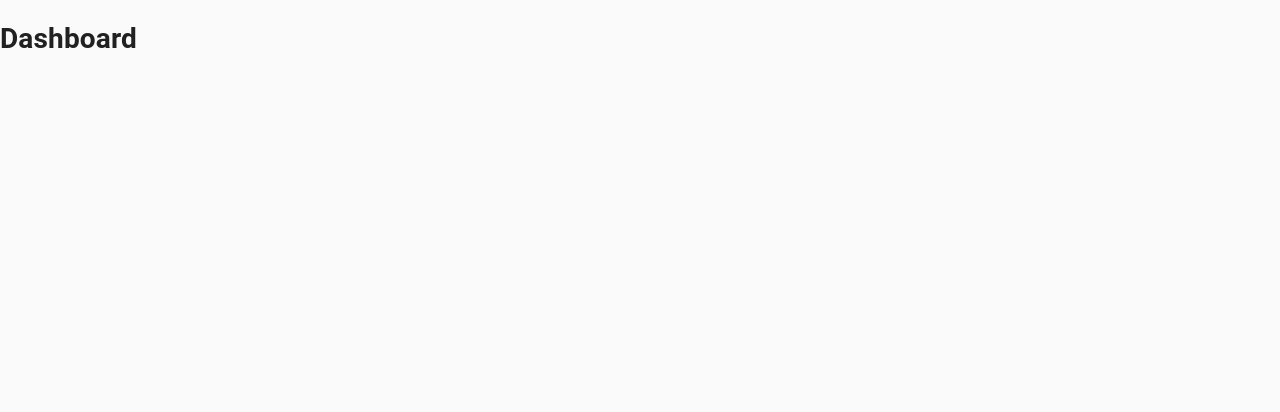
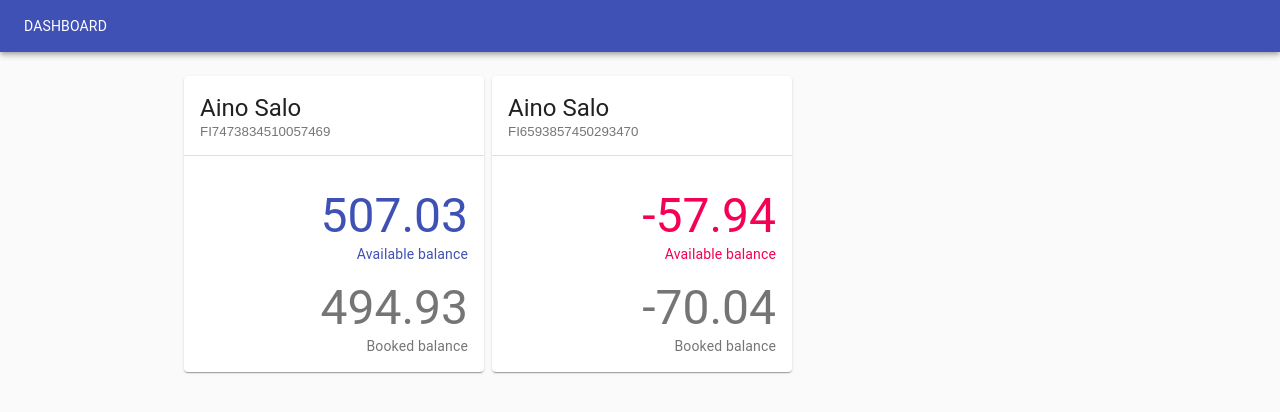
Before and after one commit to FelixMeens/Lehman-Brothers, a React (Create React App) app in the folder lehman-brothers/: page /dashboard in a window 1280 px wide. Shown: the top 412 px of the page. Built offline with nearby package versions, Linux system fonts and the light colour scheme.

Commit message:
Add dashboard and example data

```diff
--- a/lehman-brothers/src/pages/Dashboard.js
+++ b/lehman-brothers/src/pages/Dashboard.js
@@ -1,5 +1,246 @@
-import React from "react";
+import React, { useState } from "react";
+import AppBar from "@material-ui/core/AppBar";
+import Typography from "@material-ui/core/Typography";
+import Card from "@material-ui/core/Card";
+import CardActionArea from "@material-ui/core/CardActionArea";
+import CardActions from "@material-ui/core/CardActions";
+import CardContent from "@material-ui/core/CardContent";
+import Container from "@material-ui/core/Container";
+import Grid from "@material-ui/core/Grid";
+import Box from "@material-ui/core/Box";
+import Divider from "@material-ui/core/Divider";
+import Table from "@material-ui/core/Table";
+import TableBody from "@material-ui/core/TableBody";
+import TableCell from "@material-ui/core/TableCell";
+import TableHead from "@material-ui/core/TableHead";
+import TableRow from "@material-ui/core/TableRow";
+import { makeStyles } from "@material-ui/core/styles";
+import { Paper } from "@material-ui/core";
+
+const useStyles = makeStyles(theme => ({
+  appBar: {
+    paddingLeft: 24,
+    paddingTop: 16,
+    paddingBottom: 16
+  },
+  card: {
+    maxWidth: 345,
+    minWidth: 300,
+    marginTop: 24
+  },
+  container: {},
+  accountHeader: {
+    padding: 16
+  },
+  number: {
+    paddingTop: 16
+  },
+  tableContainer: {
+    padding: 16,
+    marginTop: 16
+  }
+}));
+
+const accountData = {
+  accounts: [
+    {
+      _id: "FI7473834510057469-EUR",
+      _links: [
+        { href: "/v3/accounts/FI7473834510057469-EUR", rel: "details" },
+        {
+          href: "/v3/accounts/FI7473834510057469-EUR/transactions",
+          rel: "transactions"
+        }
+      ],
+      account_name: "Aino Salo",
+      account_numbers: [{ _type: "IBAN", value: "FI7473834510057469" }],
+      account_type: "Current",
+      available_balance: "507.03",
+      bank: { bic: "NDEAFIHH", country: "FI", name: "Nordea" },
+      booked_balance: "494.93",
+      country: "FI",
+      credit_limit: "100.00",
+      currency: "EUR",
+      latest_transaction_booking_date: "2019-11-06",
+      product: "KÄYTTÖTILI",
+      status: "OPEN",
+      value_dated_balance: "494.93"
+    },
+    {
+      _id: "FI6593857450293470-EUR",
+      _links: [
+        { href: "/v3/accounts/FI6593857450293470-EUR", rel: "details" },
+        {
+          href: "/v3/accounts/FI6593857450293470-EUR/transactions",
+          rel: "transactions"
+        }
+      ],
+      account_name: "Aino Salo",
+      account_numbers: [{ _type: "IBAN", value: "FI6593857450293470" }],
+      account_type: "Current",
+      available_balance: "-57.94",
+      bank: { bic: "NDEAFIHH", country: "FI", name: "Nordea" },
+      booked_balance: "-70.04",
+      country: "FI",
+      credit_limit: "100.00",
+      currency: "EUR",
+      latest_transaction_booking_date: "2019-11-06",
+      product: "KÄYTTÖTILI",
+      status: "OPEN",
+      value_dated_balance: "-70.04"
+    }
+  ]
+};
 
 export default function Dashboard() {
-  return <h1>Dashboard</h1>;
+  const [open, opening] = useState(false);
+
+  const classes = useStyles();
+
+  const AccountCard = accountData.accounts.map(card => (
+    <Grid item spacing={3}>
+      <Card className={classes.card}>
+        <CardActionArea onClick={() => opening(true)}>
+          <Box className={classes.accountHeader}>
+            <Typography variant="h5" component="h2">
+              {card.account_name}
+            </Typography>
+            <Typography variant="subtitle" color="textSecondary">
+              {card.account_numbers[0].value}
+            </Typography>
+          </Box>
+          <Divider></Divider>
+          <CardContent>
+            <Typography
+              align="right"
+              variant="h3"
+              color={card.available_balance > 0 ? "primary" : "secondary"}
+              component="p"
+              className={classes.number}
+            >
+              {card.available_balance}
+            </Typography>
+            <Typography
+              align="right"
+              color={card.available_balance > 0 ? "primary" : "secondary"}
+              variant="body2"
+              component="p"
+            >
+              Available balance
+            </Typography>
+            <Typography
+              align="right"
+              variant="h3"
+              color="textSecondary"
+              component="p"
+              className={classes.number}
+            >
+              {card.booked_balance}
+            </Typography>
+            <Typography
+              align="right"
+              color="textSecondary"
+              variant="body2"
+              component="p"
+            >
+              Booked balance
+            </Typography>
+          </CardContent>
+        </CardActionArea>
+      </Card>
+    </Grid>
+  ));
+
+  function createData(id, date, name, shipTo, paymentMethod, amount) {
+    return { id, date, name, shipTo, paymentMethod, amount };
+  }
+
+  const rows = [
+    createData(
+      0,
+      "16 Mar, 2019",
+      "Elvis Presley",
+      "Tupelo, MS",
+      "VISA ⠀•••• 3719",
+      312.44
+    ),
+    createData(
+      1,
+      "16 Mar, 2019",
+      "Paul McCartney",
+      "London, UK",
+      "VISA ⠀•••• 2574",
+      866.99
+    ),
+    createData(
+      2,
+      "16 Mar, 2019",
+      "Tom Scholz",
+      "Boston, MA",
+      "MC ⠀•••• 1253",
+      100.81
+    ),
+    createData(
+      3,
+      "16 Mar, 2019",
+      "Michael Jackson",
+      "Gary, IN",
+      "AMEX ⠀•••• 2000",
+      654.39
+    ),
+    createData(
+      4,
+      "15 Mar, 2019",
+      "Bruce Springsteen",
+      "Long Branch, NJ",
+      "VISA ⠀•••• 5919",
+      212.79
+    )
+  ];
+
+  function Transactions() {
+    return (
+      <Paper className={classes.tableContainer}>
+        <Typography variant="h5" component="h2">
+          Transactions
+        </Typography>
+        <Table size="small">
+          <TableHead>
+            <TableRow>
+              <TableCell>Date</TableCell>
+              <TableCell>Name</TableCell>
+              <TableCell>Ship To</TableCell>
+              <TableCell>Payment Method</TableCell>
+              <TableCell align="right">Sale Amount</TableCell>
+            </TableRow>
+          </TableHead>
+          <TableBody>
+            {rows.map(row => (
+              <TableRow key={row.id}>
+                <TableCell>{row.date}</TableCell>
+                <TableCell>{row.name}</TableCell>
+                <TableCell>{row.shipTo}</TableCell>
+                <TableCell>{row.paymentMethod}</TableCell>
+                <TableCell align="right">{row.amount}</TableCell>
+              </TableRow>
+            ))}
+          </TableBody>
+        </Table>
+      </Paper>
+    );
+  }
+
+  return (
+    <React.Fragment>
+      <AppBar className={classes.appBar} position="relative">
+        <Typography variant="">DASHBOARD</Typography>
+      </AppBar>
+      <Container maxWidth="md" className={classes.container}>
+        <Grid container spacing={1}>
+          {AccountCard}
+        </Grid>
+        {open && <Transactions></Transactions>}
+      </Container>
+    </React.Fragment>
+  );
 }
```
